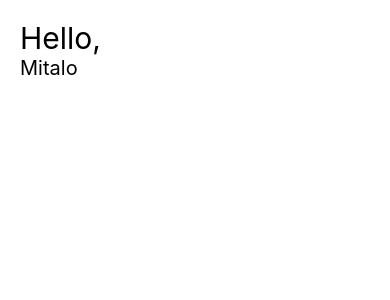
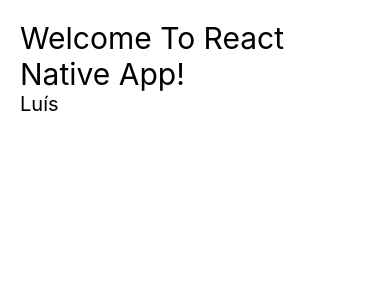
Before and after one commit to mitaloammon/react-native-app, a React Native app: screen / in a window 390 px wide. Shown: the top 300 px of the page. Built offline with nearby package versions, Linux system fonts and the light colour scheme.

Commit message:
add props title and name

```diff
--- a/src/App.tsx
+++ b/src/App.tsx
@@ -6,7 +6,7 @@ import Header from "./components/Header/Index";
 const App: React.FC = () => {
     return (
       <SafeAreaView style={style.App}>
-        <Header />
+        <Header name="Luís" title="Welcome To React Native App!"/>
       </SafeAreaView>
     );
 };
--- a/src/components/Header/Index.tsx
+++ b/src/components/Header/Index.tsx
@@ -3,12 +3,14 @@ import React from 'react'
 
 // import { Container } from './styles'
 
-const Header: React.FC = () => {
+import {Props} from './types';
+
+const Header =(props: Props) => {
 
   return (
     <View>
-      <Text style={style.Title}>Hello,</Text>
-      <Text style={style.SubTitle}>Mitalo</Text>
+      <Text style={style.Title}>{props.title}</Text>
+      <Text style={style.SubTitle}>{props.name}</Text>
     </View>
   );
 
--- /dev/null
+++ b/src/components/Header/types.ts
@@ -0,0 +1,4 @@
+export interface Props {
+  name: string;
+  title: string;
+}
```
